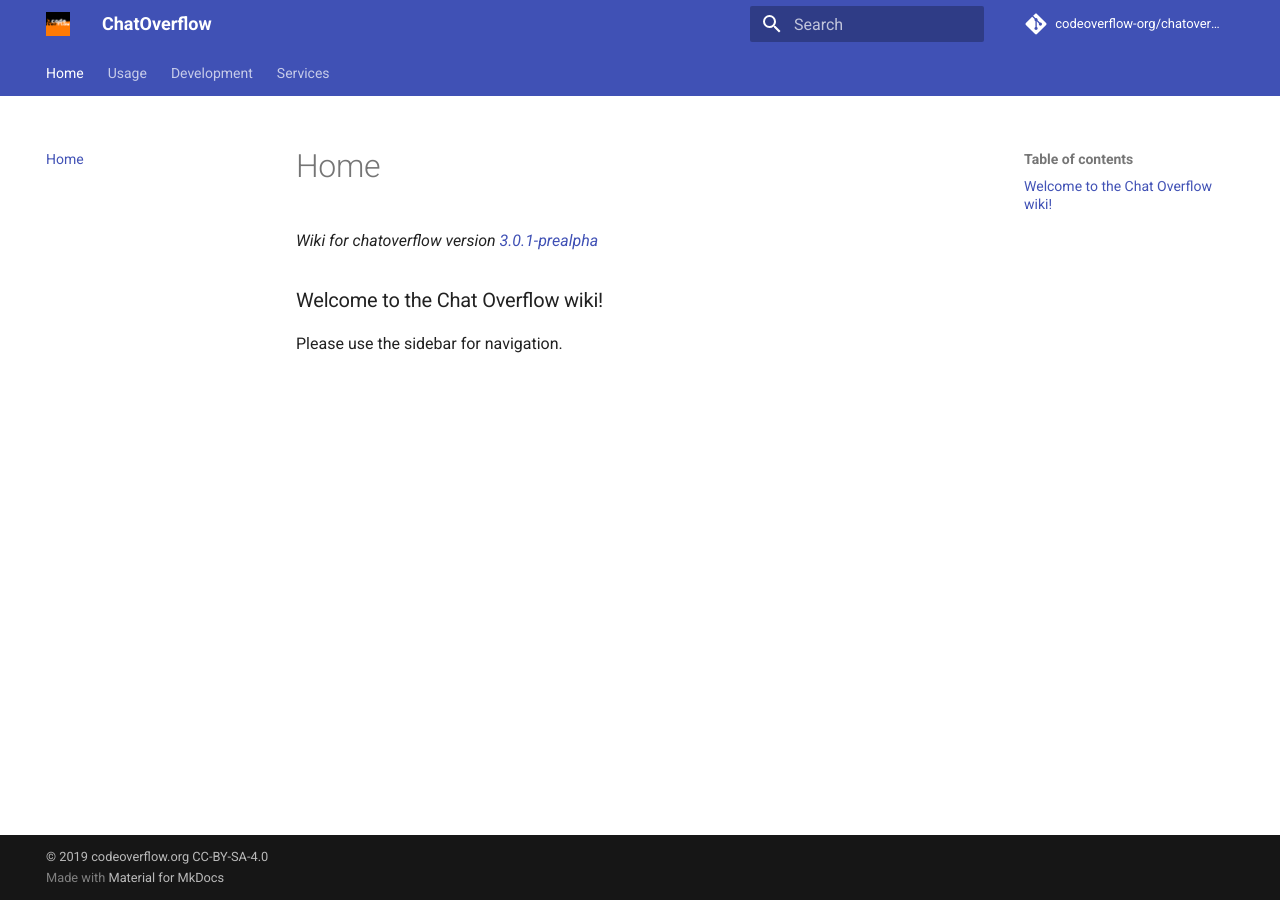
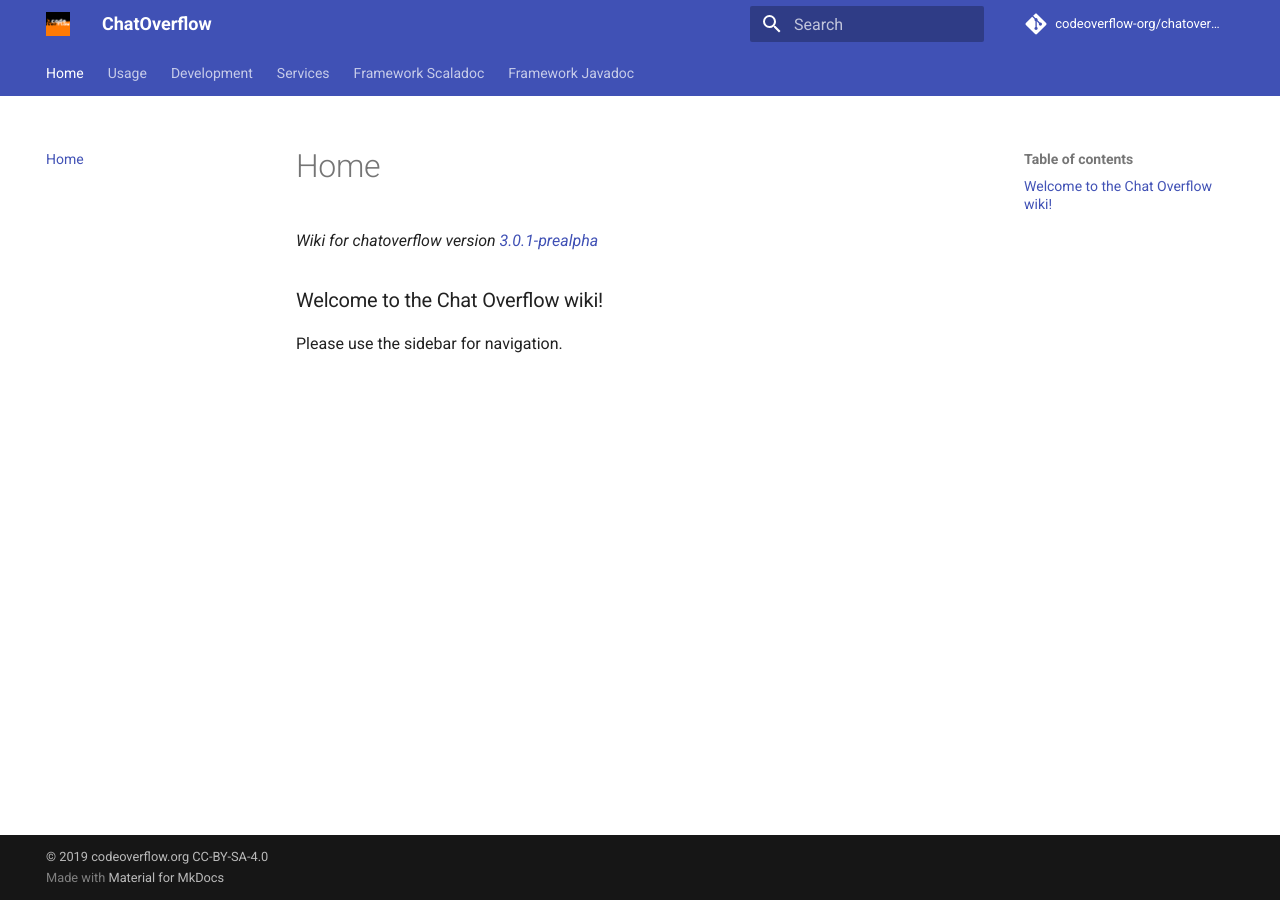
Before and after one commit to codeoverflow-org/chatoverflow-wiki, an MkDocs documentation site: the page built from docs/index.md, in a window 1280 px wide. Built offline with MkDocs 1.6.1 and Material for MkDocs 9.7.7, drawn with Linux system fonts in a browser that asks for light colours; comment, search, counter and statistics services are not loaded.

Commit message:
Test include java & scaladoc

```diff
--- a/mkdocs.yml
+++ b/mkdocs.yml
@@ -60,3 +60,5 @@ nav:
      - File: services/File.md
      - RCON: services/RCON.md
      - Sample: services/Sample.md
+  - Framework Scaladoc: code/chatoverflow/
+  - Framework Javadoc: code/chatoveflow-api/
```
Also changed, not shown: 1 other file.
